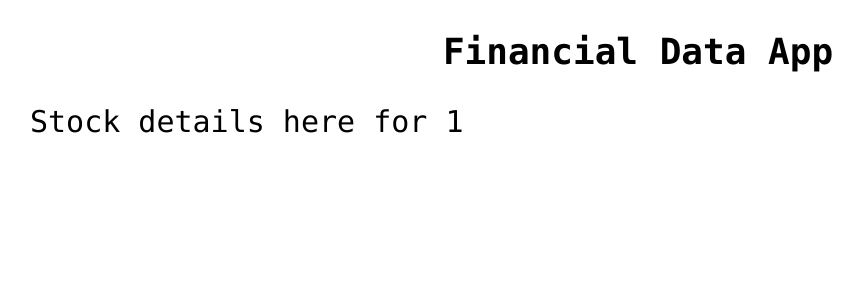
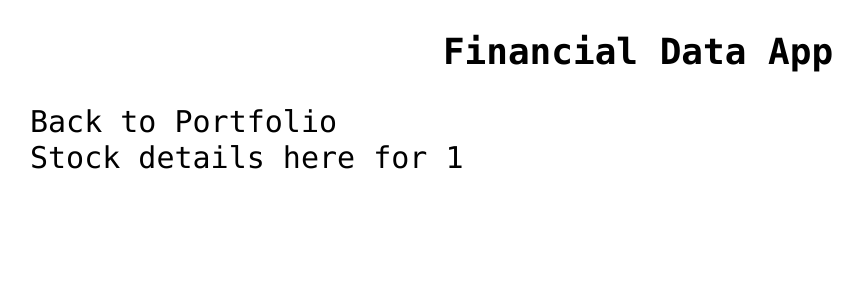
Before and after one commit to gabholli/stock-market-app, a Next.js app: page /stockDetails/1 in a window 1280 px wide. Shown: the top 300 px of the page, without its empty margins (2-865 px from the left). Built offline with nearby package versions, Linux system fonts and the light colour scheme; no server answers.

Commit message:
Added back to home page link

```diff
--- a/src/app/stockDetails/[symbol]/page.tsx
+++ b/src/app/stockDetails/[symbol]/page.tsx
@@ -1,6 +1,7 @@
 "use client"
 
 import axios from "axios"
+import Link from "next/link"
 import { useParams } from "next/navigation"
 import { useEffect } from "react"
 
@@ -22,7 +23,10 @@
     }, [symbolValue])
 
     return (
-        <div>Stock details here for {symbolValue}</div>
+        <>
+            <Link href="/">Back to Portfolio</Link>
+            <div>Stock details here for {symbolValue}</div>
+        </>
     )
 }
 
```
